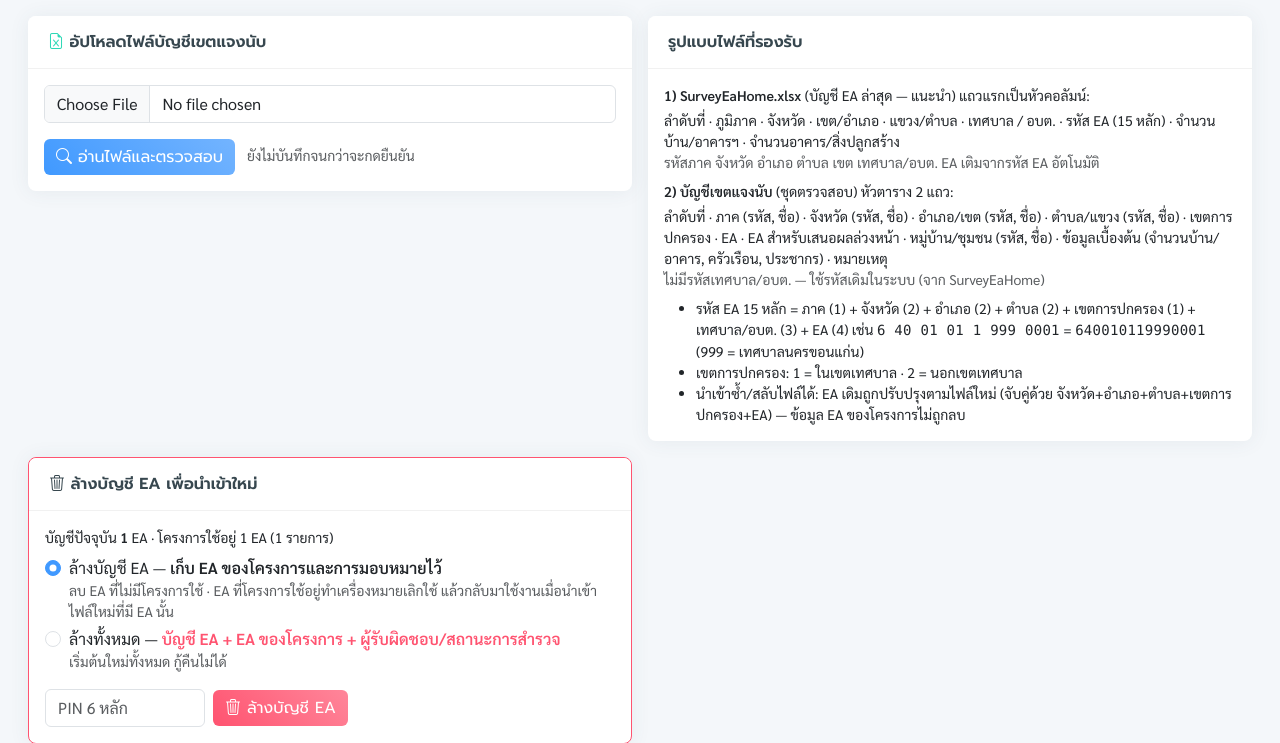
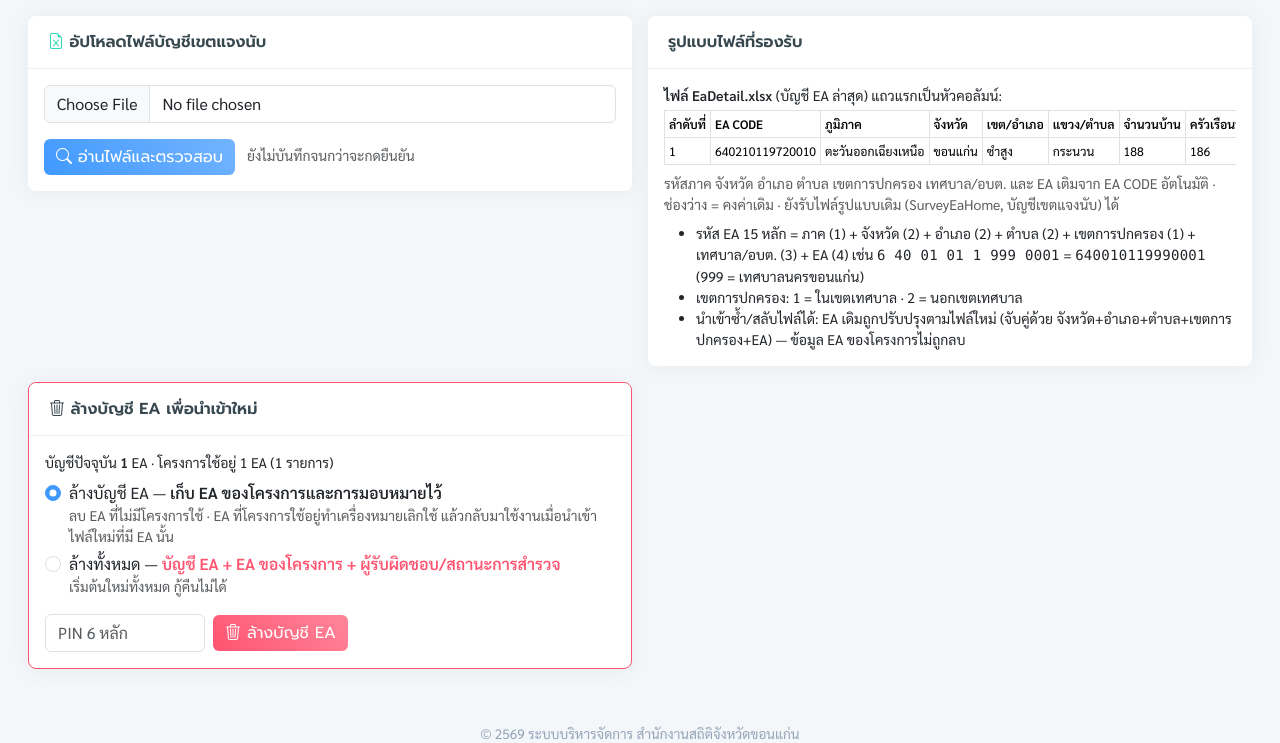
Before and after one commit to tazexpert/nsokhkaen, a PHP site: page /nsokhkaen/modules/ea/import.php in a window 1280 px wide. Shown: the part 183-926 px from the top of the page. Run offline with PHP 8.4, Linux system fonts and the light colour scheme; the visitor is signed in with stand-in values (Sample User, id 1); data comes from the database, SQL or seed files in the repository; tables that the repository leaves empty hold one stand-in row (values such as "Sample post"); grey boxes marked "Sample" are stand-in pictures; some libraries are stand-ins or nearby versions.

Commit message:
ระบบ EA: นำเข้าบัญชี EA ด้วยไฟล์ EaDetail.xlsx (รูปแบบหลัก) + จำนวนบ้านว่าง
- รองรับไฟล์ EaDetail: ลำดับที่ | EA CODE | ภูมิภาค | จังหวัด | เขต/อำเภอ | แขวง/ตำบล | จำนวนบ้าน |
  ครัวเรือนนับจดได้ | บ้านว่าง | จำนวนประชากร — เติมรหัส ภาค จังหวัด อำเภอ ตำบล เขต เทศบาล/อบต. EA จาก EA CODE
- ช่องว่าง/คอลัมน์ที่ไฟล์ไม่มี คงค่าเดิม · ยังรับ SurveyEaHome และบัญชีเขตแจงนับ
- เพิ่มจำนวนบ้านว่าง (vacant_houses) แสดง/แก้ไข/ส่งออก · migration 20261123_ea_vacant.sql

Co-Authored-By: Claude Opus 5.5 <noreply@anthropic.com>
Claude-Session: https://claude.ai/code/session_01YMsi9eRvnx4KGxW4i1fmgS

```diff
--- a/database/schema.sql
+++ b/database/schema.sql
@@ -723,8 +723,9 @@ CREATE TABLE IF NOT EXISTS ea_areas (
   advance_ea     VARCHAR(20)  NOT NULL DEFAULT '',      -- EA สำหรับเสนอผลล่วงหน้า
   village_code   VARCHAR(3)   NOT NULL DEFAULT '',      -- หมู่บ้าน/ชุมชน (นอกเขตเทศบาล)
   village_name   VARCHAR(150) NOT NULL DEFAULT '',
-  houses         INT UNSIGNED NOT NULL DEFAULT 0,       -- จำนวนบ้าน/อาคาร/สิ่งปลูกสร้าง
+  houses         INT UNSIGNED NOT NULL DEFAULT 0,       -- จำนวนบ้าน (บ้าน/อาคาร/สิ่งปลูกสร้าง)
   households     INT UNSIGNED NOT NULL DEFAULT 0,
+  vacant_houses  INT UNSIGNED NOT NULL DEFAULT 0,       -- จำนวนบ้านว่าง
   population     INT UNSIGNED NOT NULL DEFAULT 0,
   note           TEXT         NULL,
   source         VARCHAR(255) NOT NULL DEFAULT '',      -- ที่มาของบัญชี เช่น "โครงการสำมะโนประชากรและเคหะ พ.ศ.2568"
--- a/modules/ea/bootstrap.php
+++ b/modules/ea/bootstrap.php
@@ -138,7 +138,16 @@ function ea_resolve_codes(array &$rows, array $existingByKey): void
         arsort($c);
         $tl[$k] = explode('|', (string)array_key_first($c), 2);
     }
+    $lname = [];                                    // อำเภอ+รหัสเทศบาล/อบต. => ชื่อ (เติมชื่อให้ EA ใหม่จากไฟล์ที่ไม่มีคอลัมน์ชื่อ)
+    foreach ($existingByKey as $o) {
+        if ($o['local_code'] !== '' && $o['local_name'] !== '') {
+            $lname[$o['province_code'] . $o['district_code'] . $o['local_code']] = $o['local_name'];
+        }
+    }
     foreach ($rows as &$r) {
+        if (($r['local_code'] ?? '') !== '' && !isset($r['local_name']) && !isset($existingByKey[$r['ea_key']])) {
+            $r['local_name'] = $lname[$r['province_code'] . $r['district_code'] . $r['local_code']] ?? '';
+        }
         if (!array_key_exists('local_code', $r) || $r['local_code'] === null) {
             $old = $existingByKey[$r['ea_key']] ?? null;
             $k = $r['province_code'] . $r['district_code'] . $r['tambon_code'] . $r['area_type'];
@@ -288,7 +297,7 @@ function ea_csv_start(string $filename)
 /** หัวคอลัมน์ CSV ของบัญชี EA (รูปแบบเดียวกับไฟล์ "บัญชีเขตแจงนับ") */
 const EA_CSV_HEAD = ['รหัส EA', 'รหัสภาค', 'ภาค', 'รหัสจังหวัด', 'จังหวัด', 'รหัสอำเภอ', 'อำเภอ', 'รหัสตำบล', 'ตำบล', 'เขตการปกครอง',
                      'รหัสเทศบาล/อบต.', 'เทศบาล / อบต.', 'EA',
-                     'EA สำหรับเสนอผลล่วงหน้า', 'รหัสหมู่บ้าน', 'หมู่บ้าน/ชุมชน', 'จำนวนบ้าน/อาคาร/สิ่งปลูกสร้าง', 'จำนวนครัวเรือน', 'จำนวนประชากร', 'หมายเหตุ'];
+                     'EA สำหรับเสนอผลล่วงหน้า', 'รหัสหมู่บ้าน', 'หมู่บ้าน/ชุมชน', 'จำนวนบ้าน', 'จำนวนครัวเรือน', 'บ้านว่าง', 'จำนวนประชากร', 'หมายเหตุ'];
 
 function ea_csv_row(array $r): array
 {
@@ -296,7 +305,7 @@ function ea_csv_row(array $r): array
     $t = fn($v) => $v === '' ? '' : '="' . $v . '"';
     return [$t($r['ea_code']), $r['region_code'], $r['region_name'], $t($r['province_code']), $r['province_name'], $t($r['district_code']), $r['district_name'],
             $t($r['tambon_code']), $r['tambon_name'], $r['area_type'], $t($r['local_code']), $r['local_name'], $t($r['ea_no']), $r['advance_ea'], $t($r['village_code']), $r['village_name'],
-            (int)$r['houses'], (int)$r['households'], (int)$r['population'], (string)$r['note']];
+            (int)$r['houses'], (int)$r['households'], (int)$r['vacant_houses'], (int)$r['population'], (string)$r['note']];
 }
 
 /* ------------------------------------------------------------------------
@@ -315,9 +324,10 @@ function ea_parse_xlsx(string $path): array
     }
     $rows = $x->rows(0);
     $norm = fn($v) => preg_replace('/\s+/u', '', (string)$v);
-    // ไฟล์ SurveyEaHome (มีคอลัมน์ "รหัส EA" 15 หลัก)
+    // ไฟล์ EaDetail / SurveyEaHome (มีคอลัมน์ "EA CODE" / "รหัส EA" 15 หลัก)
     foreach (array_slice($rows, 0, 10, true) as $ri => $r) {
-        if (in_array('รหัสEA', array_map($norm, array_values($r)), true)) {
+        $cells = array_map(fn($v) => mb_strtoupper($norm($v)), array_values($r));
+        if (in_array('EACODE', $cells, true) || in_array('รหัสEA', $cells, true)) {
             return ea_parse_survey_rows($rows, $ri);
         }
     }
@@ -444,7 +454,8 @@ function ea_parse_xlsx(string $path): array
 
 /** คอลัมน์ข้อมูลที่นำเข้า (ใช้เทียบว่ามีการเปลี่ยนแปลง) */
 const EA_IMPORT_COLS = ['seq', 'region_code', 'region_name', 'province_code', 'province_name', 'district_code', 'district_name', 'tambon_code', 'tambon_name',
-                        'area_type', 'local_code', 'local_name', 'ea_no', 'advance_ea', 'village_code', 'village_name', 'houses', 'households', 'population', 'note'];
+                        'area_type', 'local_code', 'local_name', 'ea_no', 'advance_ea', 'village_code', 'village_name', 'houses', 'households', 'vacant_houses',
+                        'population', 'note'];
 
 /** คอลัมน์ที่แถวนำเข้ามีค่า (ไม่รวม null) ตามลำดับ ea_code + EA_IMPORT_COLS + source */
 function ea_row_cols(array $r): array
@@ -453,16 +464,19 @@ function ea_row_cols(array $r): array
 }
 
 /* ------------------------------------------------------------------------
- * ไฟล์ SurveyEaHome (บัญชี EA ล่าสุด): ลำดับที่ | ภูมิภาค | จังหวัด | เขต/อำเภอ | แขวง/ตำบล | เทศบาล / อบต. | รหัส EA |
- *   จำนวนบ้าน/อาคารฯ | จำนวนอาคาร/สิ่งปลูกสร้าง
- * รหัส ภาค จังหวัด อำเภอ ตำบล เขตการปกครอง เทศบาล/อบต. EA เติมจากรหัส EA 15 หลัก
- * "จำนวนบ้าน/อาคารฯ" = จำนวนครัวเรือน (ตรงกับคอลัมน์ครัวเรือนในบัญชีเขตแจงนับ) · "จำนวนอาคาร/สิ่งปลูกสร้าง" = บ้าน/อาคาร (ใช้เมื่อมากกว่า 0)
- * ข้อมูลที่ไฟล์ไม่มี (หมู่บ้าน ประชากร หมายเหตุ) คงค่าเดิมในระบบ
+ * ไฟล์บัญชี EA ล่าสุด (รหัส EA 15 หลัก) — รหัส ภาค จังหวัด อำเภอ ตำบล เขตการปกครอง เทศบาล/อบต. EA เติมจากรหัส EA
+ * 1) EaDetail.xlsx (รูปแบบหลัก): ลำดับที่ | EA CODE | ภูมิภาค | จังหวัด | เขต/อำเภอ | แขวง/ตำบล | จำนวนบ้าน |
+ *    ครัวเรือนนับจดได้ | บ้านว่าง | จำนวนประชากร
+ * 2) SurveyEaHome.xlsx: ลำดับที่ | ภูมิภาค | จังหวัด | เขต/อำเภอ | แขวง/ตำบล | เทศบาล / อบต. | รหัส EA |
+ *    จำนวนบ้าน/อาคารฯ (= ครัวเรือน) | จำนวนอาคาร/สิ่งปลูกสร้าง (= บ้าน ใช้เมื่อมากกว่า 0)
+ * ช่องว่าง / คอลัมน์ที่ไฟล์ไม่มี (หมู่บ้าน เทศบาล/อบต. หมายเหตุ ฯลฯ) คงค่าเดิมในระบบ
  * ------------------------------------------------------------------------ */
 function ea_parse_survey_rows(array $rows, int $head): array
 {
-    $res = ['format' => 'survey', 'source' => 'บัญชี EA ล่าสุด (SurveyEaHome)', 'rows' => [], 'errors' => [], 'skipped' => 0];
     $norm = fn($v) => preg_replace('/\s+/u', '', (string)$v);
+    $isDetail = in_array('EACODE', array_map(fn($v) => mb_strtoupper($norm($v)), array_values($rows[$head])), true);
+    $res = ['format' => $isDetail ? 'detail' : 'survey', 'source' => 'บัญชี EA ล่าสุด (' . ($isDetail ? 'EaDetail' : 'SurveyEaHome') . ')',
+            'rows' => [], 'errors' => [], 'skipped' => 0];
     $col = [];
     foreach (array_values($rows[$head]) as $i => $c) {
         $c = $norm($c);
@@ -473,9 +487,13 @@ function ea_parse_survey_rows(array $rows, int $head): array
             str_contains($c, 'อำเภอ') => 'district_name',
             str_contains($c, 'ตำบล') => 'tambon_name',
             str_contains($c, 'เทศบาล') || str_contains($c, 'อบต') => 'local_name',
-            $c === 'รหัสEA' => 'ea_code',
-            str_starts_with($c, 'จำนวนอาคาร') => 'houses',
-            str_starts_with($c, 'จำนวนบ้าน') || str_contains($c, 'ครัวเรือน') => 'households',
+            $c === 'รหัสEA' || mb_strtoupper($c) === 'EACODE' => 'ea_code',
+            str_starts_with($c, 'บ้านว่าง') => 'vacant_houses',
+            str_contains($c, 'ประชากร') => 'population',
+            str_contains($c, 'ครัวเรือน') => 'households',
+            $c === 'จำนวนบ้าน' => 'houses',                       // EaDetail
+            str_starts_with($c, 'จำนวนอาคาร') => 'houses_opt',      // SurveyEaHome: 0 = ไม่มีข้อมูล
+            str_starts_with($c, 'จำนวนบ้าน') => 'households',       // SurveyEaHome: จำนวนบ้าน/อาคารฯ
             default => null,
         };
         if ($k !== null && !isset($col[$k])) {
@@ -511,14 +529,17 @@ function ea_parse_survey_rows(array $rows, int $head): array
         $seen[$key] = $line;
         $row = $p + ['ea_key' => $key, 'ea_code' => $code, 'seq' => (int)$get($r, 'seq'),
             'region_name' => mb_substr($get($r, 'region_name'), 0, 50), 'province_name' => mb_substr($get($r, 'province_name'), 0, 50),
-            'district_name' => mb_substr($get($r, 'district_name'), 0, 100), 'tambon_name' => mb_substr($get($r, 'tambon_name'), 0, 100),
-            'local_name' => mb_substr($get($r, 'local_name'), 0, 150)];
-        $hh = $num($get($r, 'households'));
-        if ($hh !== null) {
-            $row['households'] = $hh;
+            'district_name' => mb_substr($get($r, 'district_name'), 0, 100), 'tambon_name' => mb_substr($get($r, 'tambon_name'), 0, 100)];
+        if (isset($col['local_name'])) {
+            $row['local_name'] = mb_substr($get($r, 'local_name'), 0, 150);
         }
-        $bld = $num($get($r, 'houses'));
-        if ($bld) {                                 // 0 / ว่าง = ไม่มีข้อมูล คงค่าเดิม
+        foreach (['houses', 'households', 'vacant_houses', 'population'] as $k) {
+            $v = $num($get($r, $k));
+            if ($v !== null) {                      // ว่าง = ไม่มีข้อมูล คงค่าเดิม
+                $row[$k] = $v;
+            }
+        }
+        if (!isset($row['houses']) && ($bld = $num($get($r, 'houses_opt')))) {
             $row['houses'] = $bld;
         }
         $res['rows'][] = $row;
--- a/modules/ea/eas.php
+++ b/modules/ea/eas.php
@@ -72,13 +72,13 @@ require __DIR__ . '/header.php';
     </form>
   </div>
   <div class="px-3 py-2 small bg-light border-bottom">
-    พบ <strong><?= number_format((int)$tot['n']) ?></strong> EA · บ้าน/อาคาร <?= number_format((int)$tot['houses']) ?> ·
+    พบ <strong><?= number_format((int)$tot['n']) ?></strong> EA · บ้าน <?= number_format((int)$tot['houses']) ?> ·
     ครัวเรือน <?= number_format((int)$tot['households']) ?> · ประชากร <?= number_format((int)$tot['population']) ?> คน
   </div>
   <div class="table-responsive">
     <table class="table table-hover mb-0 ea-table">
       <thead><tr><th>รหัส EA</th><th>อำเภอ</th><th>ตำบล / อปท.</th><th>เขตการปกครอง</th><th>หมู่บ้าน/ชุมชน</th>
-        <th class="ea-num">บ้าน/อาคาร</th><th class="ea-num">ครัวเรือน</th><th class="ea-num">ประชากร</th><th>หมายเหตุ</th><th class="text-center">โครงการ</th></tr></thead>
+        <th class="ea-num">บ้าน</th><th class="ea-num">ครัวเรือน</th><th class="ea-num">ประชากร</th><th>หมายเหตุ</th><th class="text-center">โครงการ</th></tr></thead>
       <tbody>
       <?php foreach ($rows as $r): ?>
         <tr class="<?= $r['is_active'] ? '' : 'text-muted' ?>">
--- a/modules/ea/import.php
+++ b/modules/ea/import.php
@@ -237,13 +237,13 @@ require __DIR__ . '/header.php';
     <div class="card">
       <div class="card-header"><strong>รูปแบบไฟล์ที่รองรับ</strong></div>
       <div class="card-body small">
-        <p class="mb-1"><strong>1) SurveyEaHome.xlsx</strong> (บัญชี EA ล่าสุด — แนะนำ) แถวแรกเป็นหัวคอลัมน์:</p>
-        <p class="mb-2">ลำดับที่ · ภูมิภาค · จังหวัด · เขต/อำเภอ · แขวง/ตำบล · เทศบาล / อบต. · รหัส EA (15 หลัก) · จำนวนบ้าน/อาคารฯ · จำนวนอาคาร/สิ่งปลูกสร้าง
-          <br><span class="text-muted">รหัสภาค จังหวัด อำเภอ ตำบล เขต เทศบาล/อบต. EA เติมจากรหัส EA อัตโนมัติ</span></p>
-        <p class="mb-1"><strong>2) บัญชีเขตแจงนับ</strong> (ชุดตรวจสอบ) หัวตาราง 2 แถว:</p>
-        <p class="mb-2">ลำดับที่ · ภาค (รหัส, ชื่อ) · จังหวัด (รหัส, ชื่อ) · อำเภอ/เขต (รหัส, ชื่อ) · ตำบล/แขวง (รหัส, ชื่อ) · เขตการปกครอง ·
-          EA · EA สำหรับเสนอผลล่วงหน้า · หมู่บ้าน/ชุมชน (รหัส, ชื่อ) · ข้อมูลเบื้องต้น (จำนวนบ้าน/อาคาร, ครัวเรือน, ประชากร) · หมายเหตุ
-          <br><span class="text-muted">ไม่มีรหัสเทศบาล/อบต. — ใช้รหัสเดิมในระบบ (จาก SurveyEaHome)</span></p>
+        <p class="mb-1"><strong>ไฟล์ EaDetail.xlsx</strong> (บัญชี EA ล่าสุด) แถวแรกเป็นหัวคอลัมน์:</p>
+        <div class="table-responsive mb-2"><table class="table table-sm table-bordered mb-0 small">
+          <tr><?php foreach (['ลำดับที่', 'EA CODE', 'ภูมิภาค', 'จังหวัด', 'เขต/อำเภอ', 'แขวง/ตำบล', 'จำนวนบ้าน', 'ครัวเรือนนับจดได้', 'บ้านว่าง', 'จำนวนประชากร'] as $c): ?><th class="text-nowrap"><?= h($c) ?></th><?php endforeach; ?></tr>
+          <tr><?php foreach (['1', '640210119720010', 'ตะวันออกเฉียงเหนือ', 'ขอนแก่น', 'ซำสูง', 'กระนวน', '188', '186', '', ''] as $v): ?><td class="text-nowrap"><?= h($v) ?></td><?php endforeach; ?></tr>
+        </table></div>
+        <p class="mb-2 text-muted">รหัสภาค จังหวัด อำเภอ ตำบล เขตการปกครอง เทศบาล/อบต. และ EA เติมจาก EA CODE อัตโนมัติ · ช่องว่าง = คงค่าเดิม
+          · ยังรับไฟล์รูปแบบเดิม (SurveyEaHome, บัญชีเขตแจงนับ) ได้</p>
         <ul class="mb-0">
           <li>รหัส EA 15 หลัก = ภาค (1) + จังหวัด (2) + อำเภอ (2) + ตำบล (2) + เขตการปกครอง (1) + เทศบาล/อบต. (3) + EA (4)
             เช่น <span class="ea-code">6 40 01 01 1 999 0001</span> = <span class="ea-code">640010119990001</span> (999 = เทศบาลนครขอนแก่น)</li>
@@ -304,12 +304,15 @@ require __DIR__ . '/header.php';
   <div class="card-body">
     <div class="row small g-2">
       <div class="col-md-6">ไฟล์: <strong><?= h($_SESSION[$sessKey]['file'] ?? '') ?></strong>
-        <span class="text-muted">· รูปแบบ <?= ($res['format'] ?? '') === 'survey' ? 'SurveyEaHome (บัญชี EA ล่าสุด)' : 'บัญชีเขตแจงนับ' ?></span></div>
+        <span class="text-muted">· รูปแบบ <?= ['detail' => 'EaDetail (บัญชี EA ล่าสุด)', 'survey' => 'SurveyEaHome', 'census' => 'บัญชีเขตแจงนับ'][$res['format'] ?? 'census'] ?? '' ?></span></div>
       <div class="col-md-6"><?= count($districts) ?> อำเภอ · <?= count($tambons) ?> ตำบล ·
         ในเขตเทศบาล <?= number_format($sum['area1']) ?> EA · นอกเขตเทศบาล <?= number_format($sum['area2']) ?> EA</div>
-      <div class="col-md-6">บ้าน/อาคาร <?= number_format($sum['houses']) ?> · ครัวเรือน <?= number_format($sum['households']) ?> · ประชากร <?= number_format($sum['population']) ?> คน</div>
+      <div class="col-md-6">บ้าน <?= number_format($sum['houses']) ?> · ครัวเรือน <?= number_format($sum['households']) ?> · ประชากร <?= number_format($sum['population']) ?> คน</div>
       <div class="col-md-6"><?= $sum['code'] ? 'รหัส EA เปลี่ยน ' . number_format($sum['code']) . ' EA (ตามรหัสเทศบาล/อบต.) · ' : '' ?><?= $res['skipped'] ? 'ข้ามแถวว่าง ' . number_format($res['skipped']) . ' แถว' : '' ?></div>
-      <?php if (($res['format'] ?? '') === 'survey'): ?>
+      <?php if (($res['format'] ?? '') === 'detail'): ?>
+      <div class="col-12 text-muted">เติมรหัส ภาค จังหวัด อำเภอ ตำบล เขตการปกครอง เทศบาล/อบต. และ EA จากรหัส EA 15 หลัก ·
+        ช่องว่างในไฟล์ (เช่น ประชากร) และข้อมูลที่ไฟล์ไม่มี (ชื่อเทศบาล/อบต. หมู่บ้าน หมายเหตุ) คงค่าเดิมในระบบ</div>
+      <?php elseif (($res['format'] ?? '') === 'survey'): ?>
       <div class="col-12 text-muted">เติมรหัส ภาค จังหวัด อำเภอ ตำบล เขตการปกครอง เทศบาล/อบต. และ EA จากรหัส EA 15 หลัก ·
         "จำนวนบ้าน/อาคารฯ" → จำนวนครัวเรือน · หมู่บ้าน ประชากร หมายเหตุ คงค่าเดิมในระบบ</div>
       <?php endif; ?>
--- a/modules/ea/index.php
+++ b/modules/ea/index.php
@@ -34,7 +34,7 @@ require __DIR__ . '/header.php';
       ['EA ทั้งหมด', (int)$s['n'], 'bi-map', 'primary', $s['districts'] . ' อำเภอ · ' . $s['tambons'] . ' ตำบล'],
       ['EA ในเขตเทศบาล', (int)$s['muni'], 'bi-buildings', 'info', ''],
       ['EA นอกเขตเทศบาล', (int)$s['rural'], 'bi-tree', 'success', ''],
-      ['บ้าน/อาคาร', (int)$s['houses'], 'bi-house-door', 'secondary', ''],
+      ['จำนวนบ้าน', (int)$s['houses'], 'bi-house-door', 'secondary', ''],
       ['ครัวเรือน', (int)$s['households'], 'bi-house-heart', 'warning', ''],
       ['ประชากร (คน)', (int)$s['population'], 'bi-people', 'danger', ''],
   ] as [$label, $v, $icon, $color, $sub]): ?>
```
Also changed, not shown: docs/MIGRATION.md (+3 -1 lines), modules/ea/ea_view.php (+6 -4 lines), database/legacy/migrate_all_in_one.sql, database/migrations/20261123_ea_vacant.sql (added).
